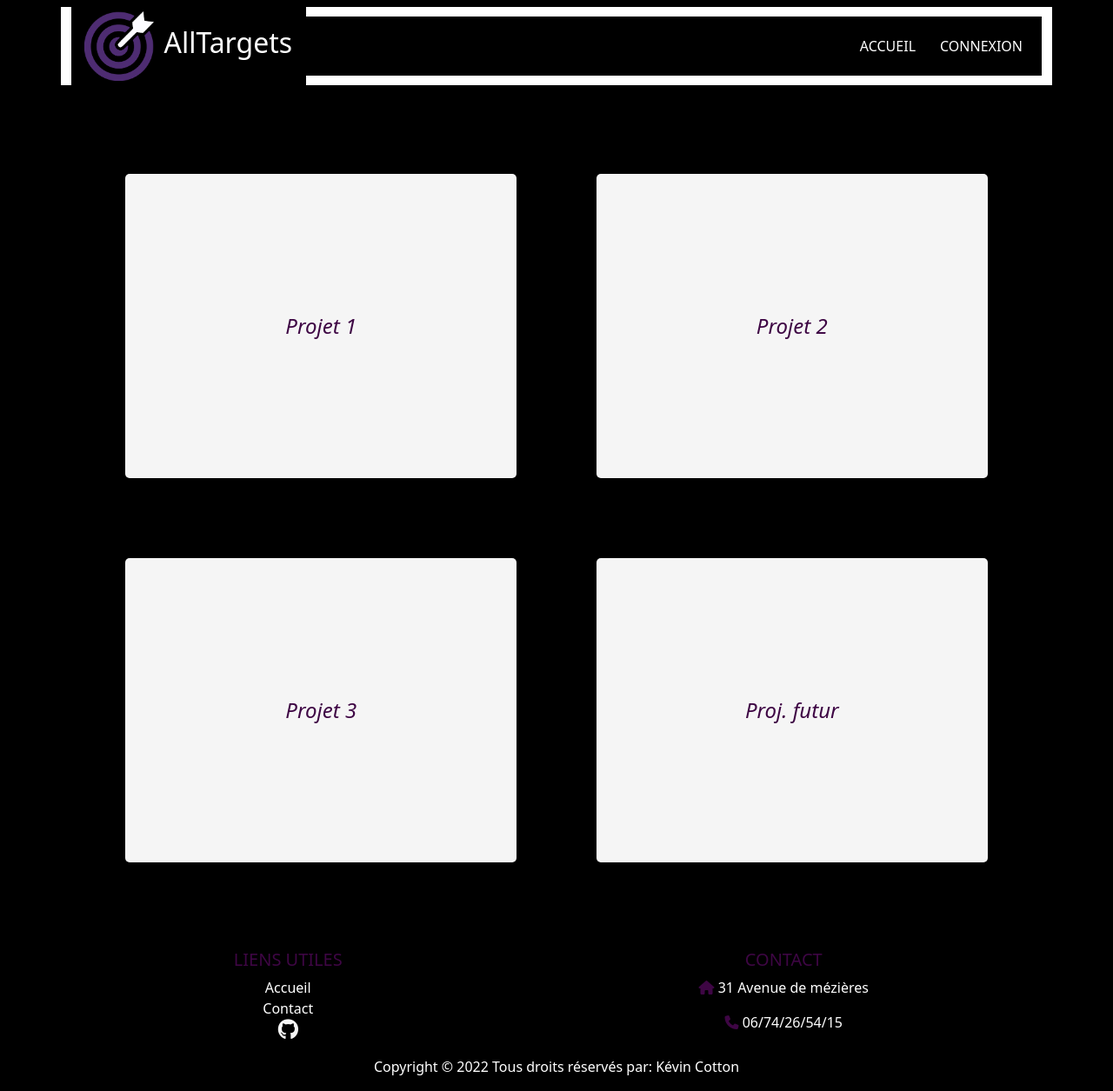
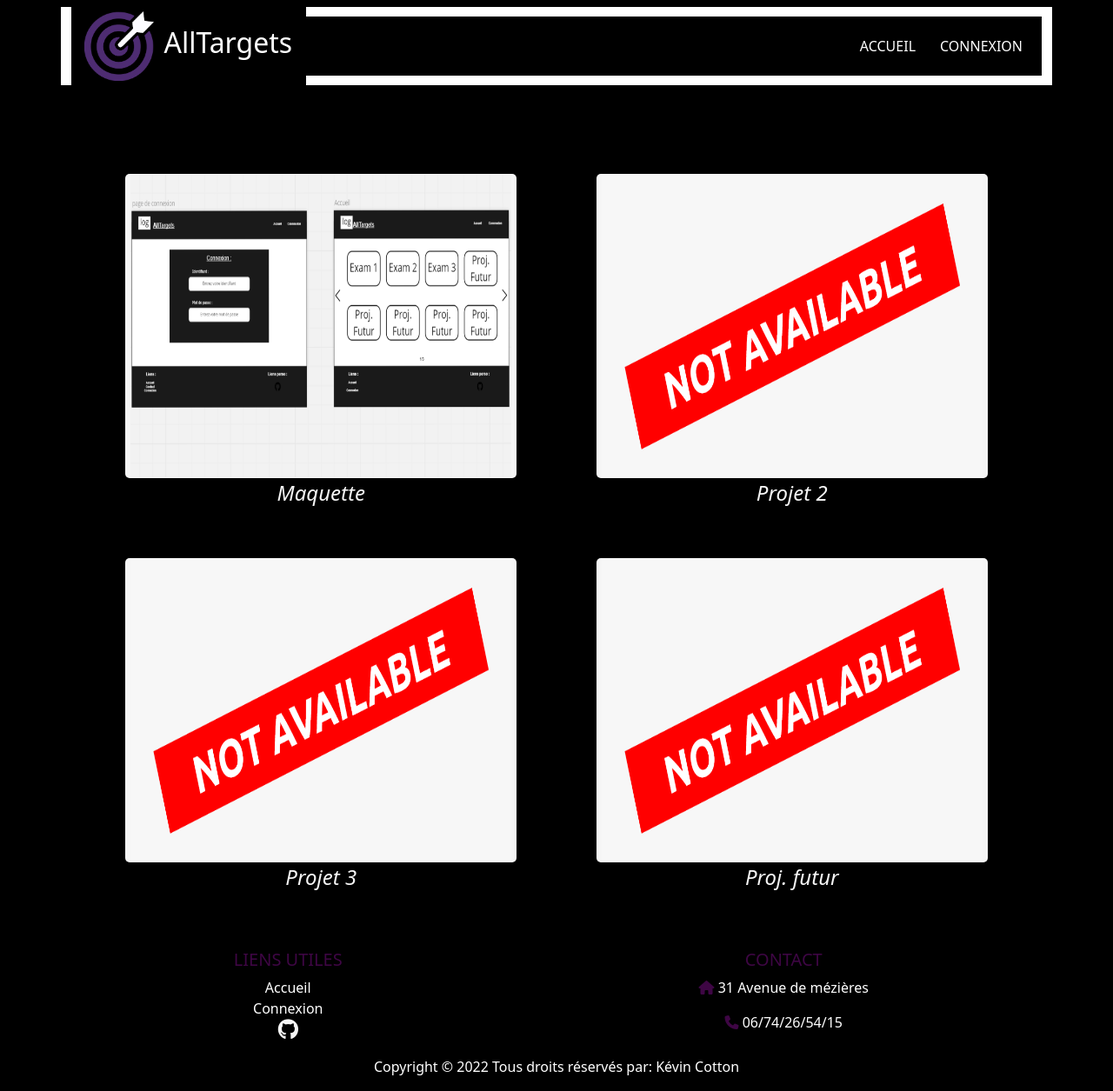
Before and after one commit to BadbooX/AllTargets3, a PHP site: page / in a window 1280 px wide. Shown: the whole page at 87% size. Run offline with PHP 8.4, Linux system fonts and the light colour scheme; some libraries are stand-ins or nearby versions.

Commit message:
Cardslinks

```diff
--- a/assets/css/style.css
+++ b/assets/css/style.css
@@ -63,7 +63,7 @@
 }
 .menu-category > a{
     text-decoration: none;
-    color: rgba(62, 6, 68, 1);
+    color: whitesmoke;
 
     background-color: transparent;
     font-size: 1.5em;
@@ -71,17 +71,21 @@
 
 }
  .menu-category:hover{
-    background-color: #1c1f23;
+    background-color: rgba(62, 6, 68, 1);
 }
 
 .menu-category:hover > a {
     font-style: italic;
-    color:whitesmoke;
+    color:rgba(62, 6, 68, 1);
 
 }
 .bg-dark{
     --bs-bg-opacity:0;
 
+}
+.picard{
+    width: 100%;
+    height: 100%;
 }
 /* Fin main content */
 /* footer */
--- a/footer.php
+++ b/footer.php
@@ -5,8 +5,8 @@
                 <h5 class="footertitle text-uppercase  font-weight-bold">Liens utiles</h5>
                 <p>
                     <a href="index.php" id="linksfoot" class="text-white">Accueil<br></a>
-                    <a href="contact.php" id="linksfoot" class="text-white">Contact<br></a>
-                    <a href=""><i class="logogit fa-brands fa-github"></i></a>
+                    <a href="connexion.php" id="linksfoot" class="text-white">Connexion<br></a>
+                    <a href="https://github.com/BadbooX/AllTargets"><i class="logogit fa-brands fa-github"></i></a>
                 </p>
             </div>
 
--- a/index.php
+++ b/index.php
@@ -17,16 +17,16 @@
 
             <div class="menu-categories" >
                 <button class="menu-category">
-                    <a href="#">Projet 1</a>
+                    <a href="#"><img class="picard" src="assets/img/maquette.png">Maquette</a>
                 </button>
                 <button class="menu-category">
-                    <a href="#">Projet 2</a>
+                    <a href="#"><img class="picard" src="assets/img/notavailable.png">Projet 2</a>
                 </button>
                 <button class="menu-category">
-                    <a  href="#">Projet 3</a>
+                    <a  href="#"><img class="picard" src="assets/img/notavailable.png">Projet 3</a>
                 </button>
                 <button class="menu-category">
-                    <a  href="#">Proj. futur</a>
+                    <a  href="#"><img class="picard" src="assets/img/notavailable.png">Proj. futur</a>
                 </button>
             </div>
         </div>
```
Also changed, not shown: assets/img/Maquette.png (added), assets/img/notavailable.png (added).
